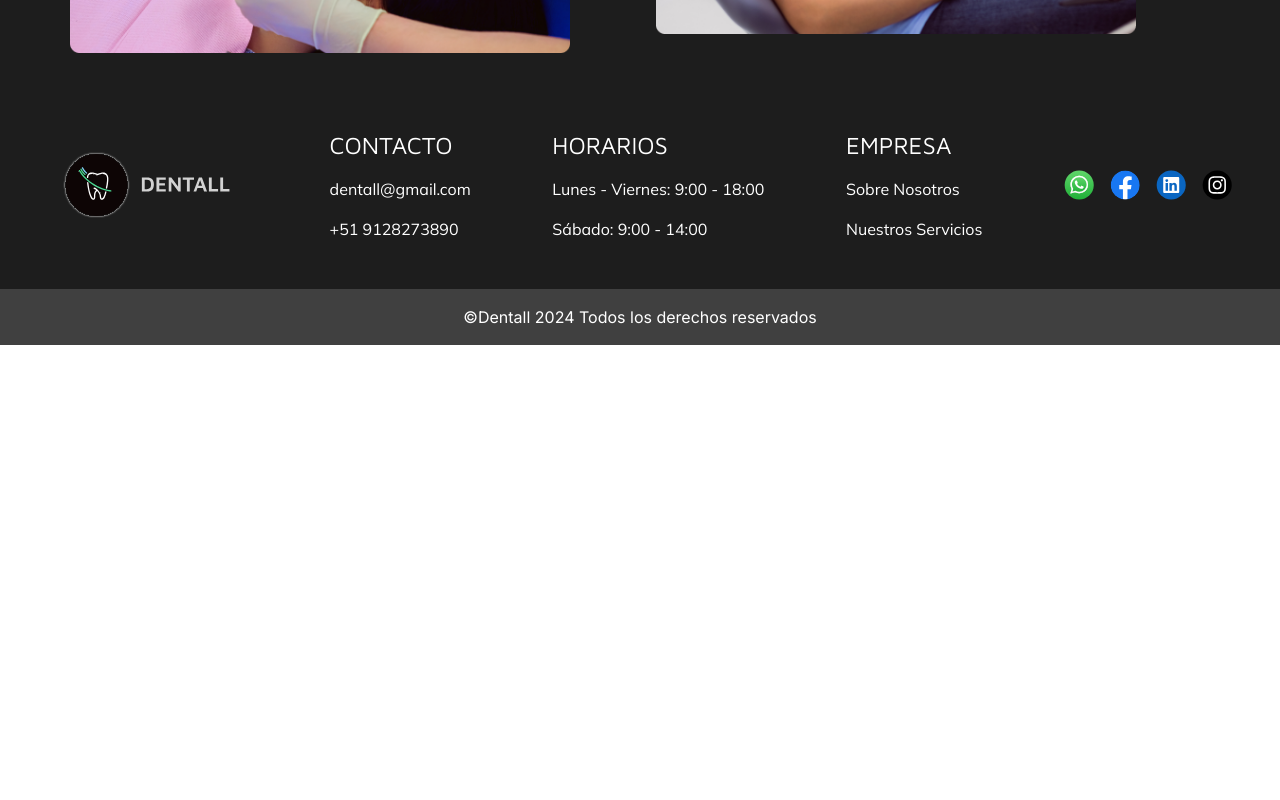
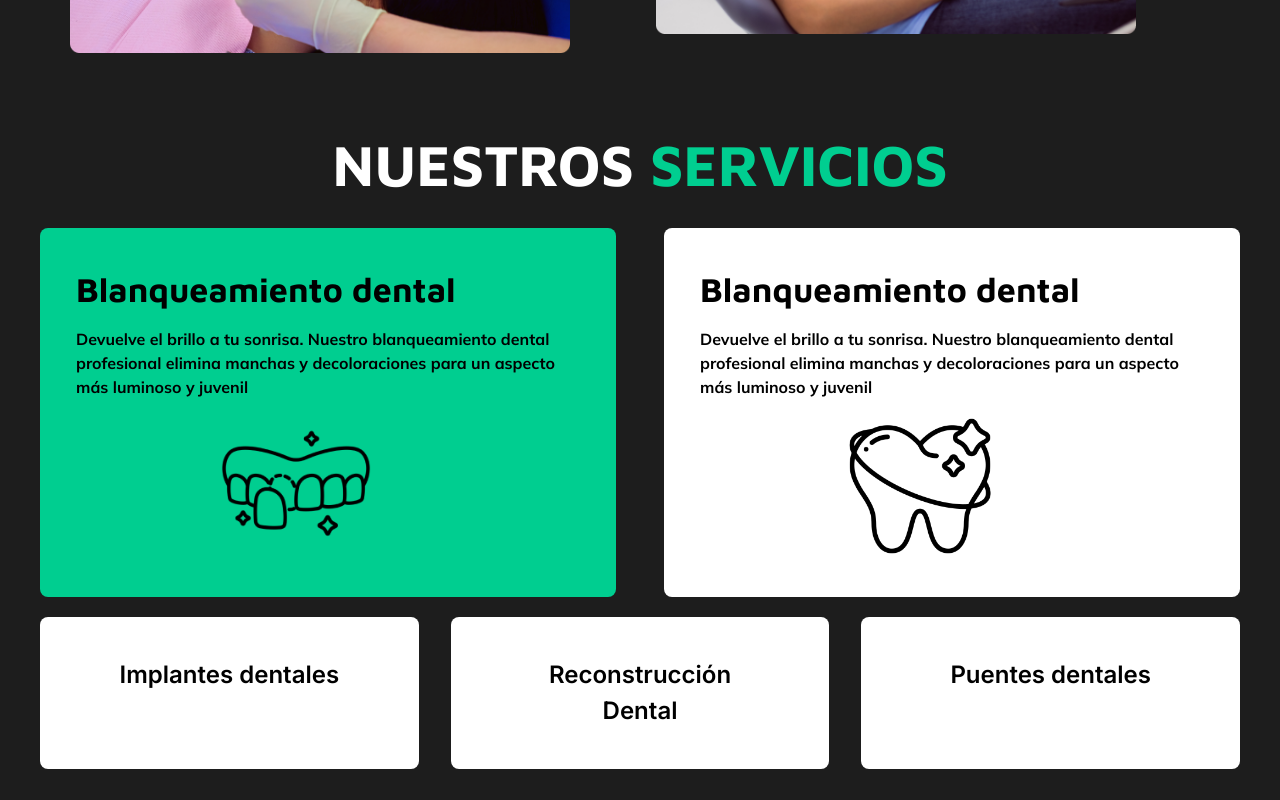
Before and after one commit to DentAll-Henry/DentAll, a Next.js app in the folder Front/: page / in a window 1280 px wide. Shown: the part 700-1500 px from the top of the page. Before the commit the page ends 1045 px from the top, so only its background shows below. Built offline with nearby package versions, Linux system fonts and the light colour scheme.

Commit message:
segunda seccion de landing page

```diff
--- a/Front/src/app/globals.css
+++ b/Front/src/app/globals.css
@@ -17,9 +17,12 @@
 
 }
 
-
+body{
+    background-color: #1D1D1D;
+}
 body, p{
   font-family: 'Mulish', sans-serif;
+
 }
 
 h1, h2, h3, h4, h5, h6, a {
--- a/Front/src/components/LandingPage/LandingPage.tsx
+++ b/Front/src/components/LandingPage/LandingPage.tsx
@@ -33,6 +33,39 @@ const LandingPage = () => {
 
       </section>
 
+      <section className='flex flex-col bg-[#1D1D1D] m-10 gap-5'>
+        <h2 className='text-[58px] text-center  text-white font-bold leading-normal'>NUESTROS <span className='text-[#00CE90]' >SERVICIOS</span></h2>
+        <div className='flex flex-row gap-12 '>
+            <div className='bg-[#00CE90] flex flex-col gap-3 p-9 rounded-lg'>
+                <h3 className='text-[34px] font-semibold'>Blanqueamiento dental</h3>
+                <p className='text-[16px] font-semibold'> Devuelve el brillo a tu sonrisa. Nuestro blanqueamiento dental profesional elimina manchas y decoloraciones para un aspecto más luminoso y juvenil</p>
+                <div className='flex justify-center pr-16'>
+                <Image  className='text-center' src="/images/dentalVeneer.png" alt="" width={150} height={150}/>
+                </div>
+
+            </div>
+
+            <div className='bg-white flex flex-col gap-3 p-9 rounded-lg'>
+                <h3 className='text-[34px] font-semibold'>Blanqueamiento dental</h3>
+                <p className='text-[16px] font-semibold'> Devuelve el brillo a tu sonrisa. Nuestro blanqueamiento dental profesional elimina manchas y decoloraciones para un aspecto más luminoso y juvenil</p>
+                <div className='flex justify-center pr-16'>
+                <Image  className='text-center' src="/images/toothWhite.png" alt="" width={150} height={150}/>
+                </div>
+
+            </div>
+        </div>
+
+        <div className='flex flex-row gap-8 text-center'>
+
+            <div className='bg-white w-1/3 py-[40px] px-[65px] text-[24px] font-semibold rounded-lg'>Implantes dentales</div>
+            <div className='bg-white w-1/3 py-[40px] px-[65px] text-[24px] font-semibold rounded-lg'>Reconstrucción Dental</div>
+            <div className='bg-white w-1/3 py-[40px] px-[65px] text-[24px] font-semibold rounded-lg'>Puentes dentales</div>
+
+        </div>
+
+
+      </section>
+
     </div>
   )
 }
```
Also changed, not shown: Front/public/images/dentalVeneer.png (added), Front/public/images/toothWhite.png (added).
